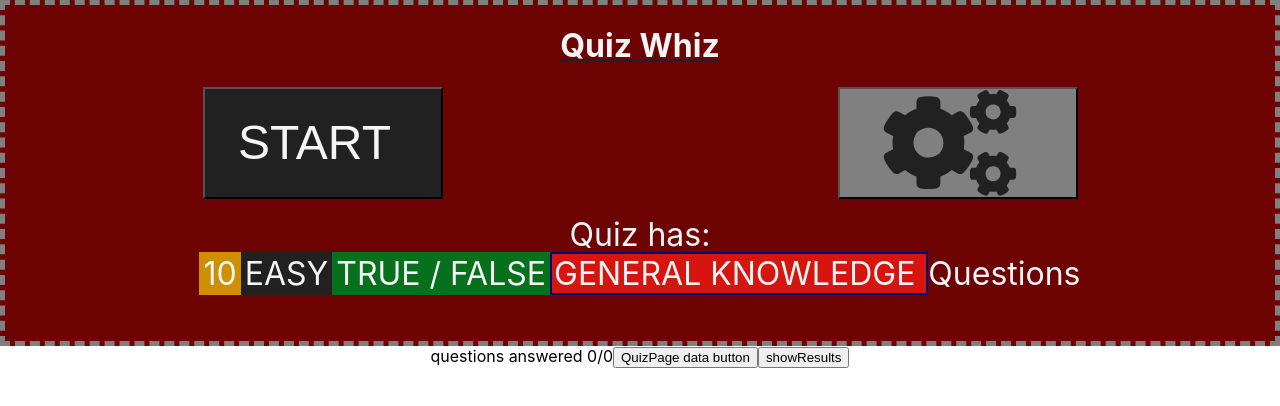
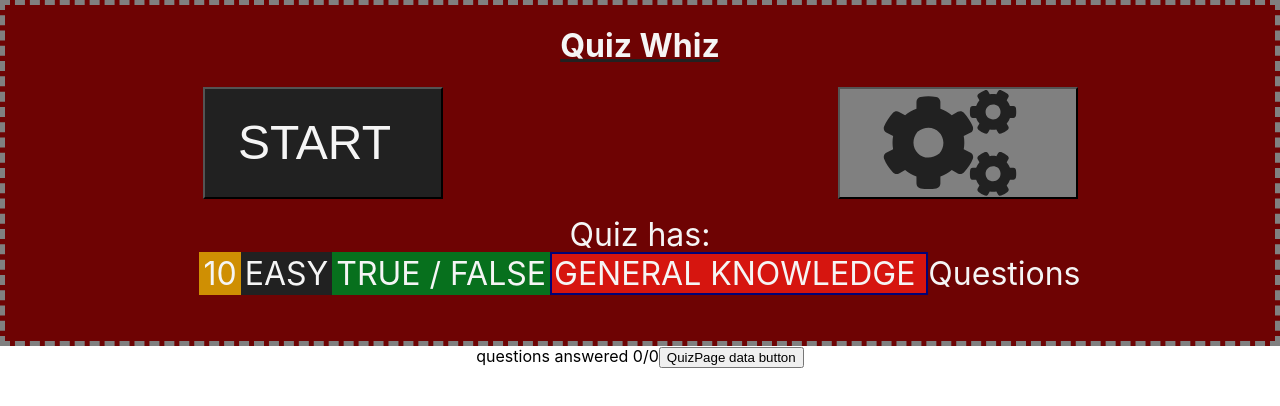
Before and after one commit to dariquewarren/triviaapp, a React (Create React App) app: page / in a window 1280 px wide. Shown: the top 406 px of the page. Built offline with nearby package versions, Linux system fonts and the light colour scheme.

Commit message:
removed results toggle button

```diff
--- a/src/Components/QuizPage.js
+++ b/src/Components/QuizPage.js
@@ -44,12 +44,6 @@ function QuizPage(props) {
       }}
       >QuizPage data button</button>
 
-      <button
-      onClick={()=>{
-        props.toggleShowResultsPage(!!!props.showResultsPage)
-          console.log('results page toggled to', props.showResultsPage )
-      }}
-      >showResults{props.quizDatashowResultsPage}</button>
 
       {
           (props.quiz && props.showResultsPage === false)
```
